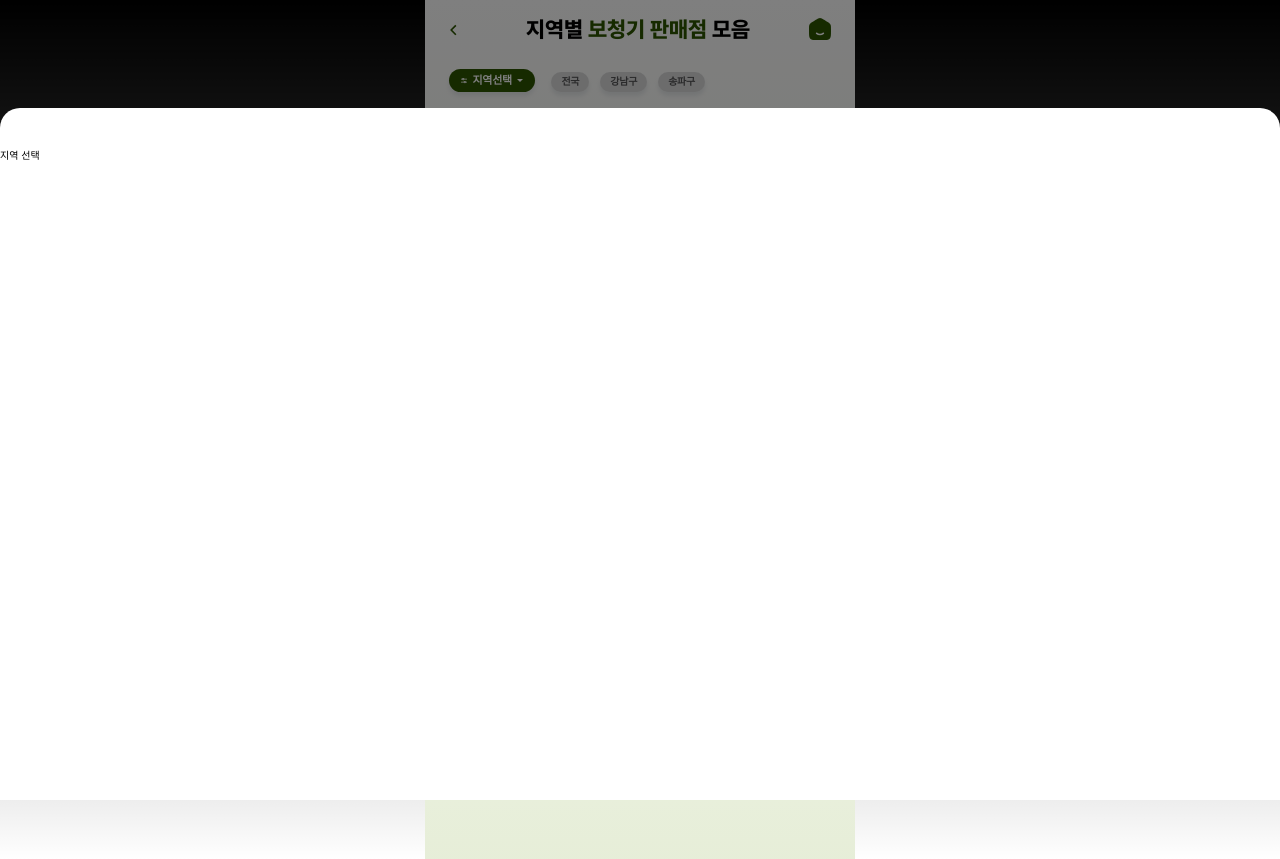
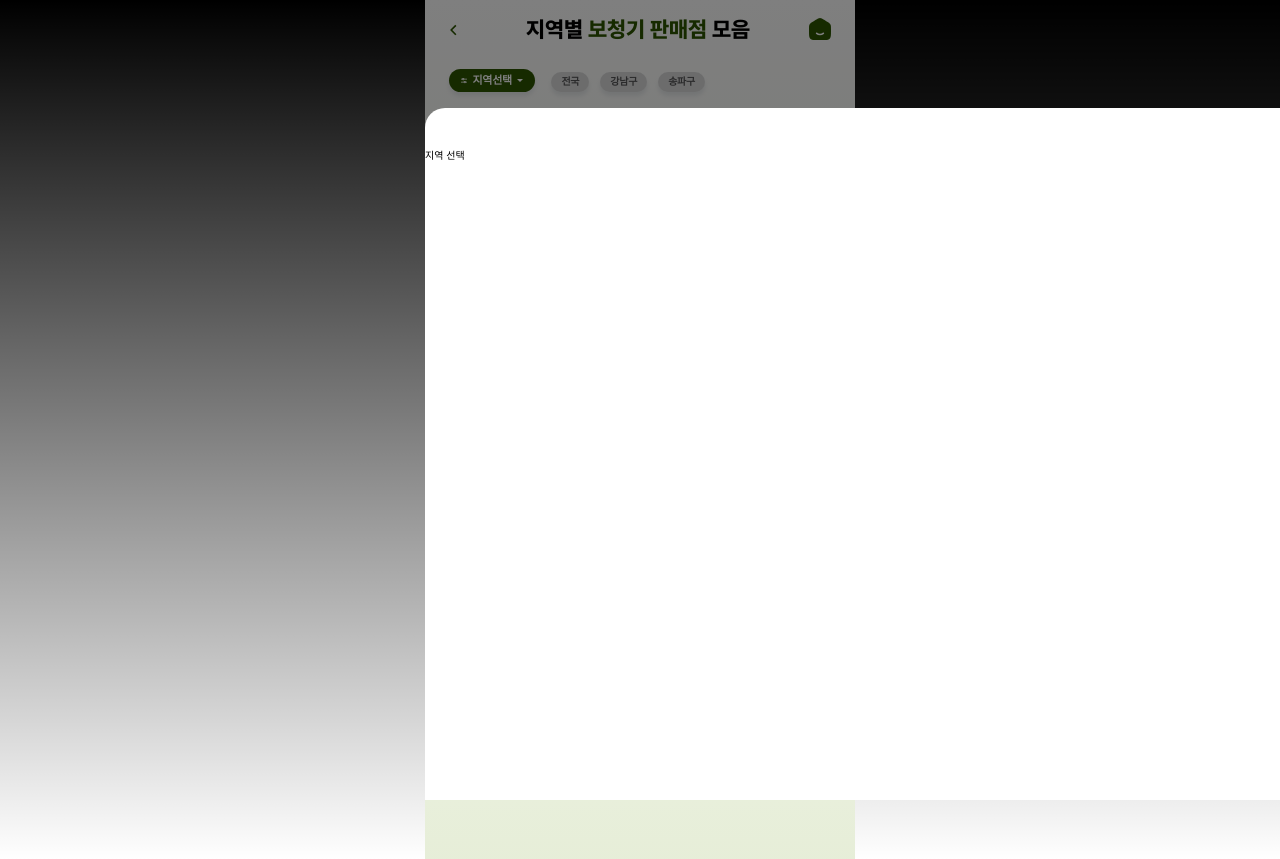
Before and after one commit to zestlee1106/bori-fe, a Next.js app: page /shop in a window 1280 px wide. Built offline with nearby package versions, Linux system fonts and the light colour scheme; grey boxes are pictures that could not be loaded.

Commit message:
update: 다이얼로그 스타일 추가
- 다이얼로그가 위에 뜰 수 있도록 z index 수정
- 라우터 경로가 바뀔 때마다 다이얼로그를 비워주도록 로직 추가

```diff
--- a/app/components/basic/Header.tsx
+++ b/app/components/basic/Header.tsx
@@ -97,7 +97,7 @@ const Header = () => {
 
   return (
     <header
-      className={classnames('top-0 w-full max-w-screen items-center flex z-[800]', {
+      className={classnames('top-0 w-full max-w-screen items-center flex', {
         'bg-none': backgroundColor === 'transparent',
         'bg-white': backgroundColor === 'white',
         'bg-black': backgroundColor === 'black',
@@ -109,7 +109,7 @@ const Header = () => {
         paddingRight: `${paddingX || '2.9'}rem`,
       }}
     >
-      <div className="flex w-full flex-col">
+      <div className="flex w-full flex-col z-[800]">
         <div className="flex h-header justify-between items-center w-full">
           {left === 'logo' && <Image className="w-[5rem] h-[5rem]" src={Logo} alt="logo" />} {/* 50px -> 5rem */}
           {left === 'back' && (
--- a/app/components/container/DialogList.tsx
+++ b/app/components/container/DialogList.tsx
@@ -1,17 +1,27 @@
 'use client'
 
 import useDialogStore from '@/app/stores/dialog'
-import { useEffect, useState } from 'react'
+import { useEffect, useState, useRef } from 'react'
 import ReactDOM from 'react-dom'
 import Dialog from '../basic/Dialog'
+import { usePathname } from 'next/navigation'
 
 const DialogList = () => {
-  const { dialogList } = useDialogStore()
+  const { dialogList, clearDialog } = useDialogStore()
   const [mounted, setMounted] = useState(false)
+  const pathname = usePathname()
+  const previousPathnameRef = useRef(pathname)
 
   useEffect(() => {
     setMounted(true)
   }, [])
+
+  useEffect(() => {
+    if (previousPathnameRef.current !== pathname && dialogList.length > 0) {
+      clearDialog()
+    }
+    previousPathnameRef.current = pathname
+  }, [pathname])
 
   if (!mounted) {
     return null
@@ -25,10 +35,14 @@ const DialogList = () => {
 
   return ReactDOM.createPortal(
     <>
-      {dialogList.length > 0 && <div className="fixed w-full h-full bg-BLACK_1000 bg-opacity-50"></div>}
-      {dialogList.map((dialog) => (
-        <Dialog key={dialog.id} dialog={dialog} />
-      ))}
+      {dialogList.length > 0 && (
+        <div className="w-full h-full fixed z-[3000] top-0">
+          <div className="fixed w-full h-full bg-BLACK_1000 bg-opacity-50"></div>
+          {dialogList.map((dialog) => (
+            <Dialog key={dialog.id} dialog={dialog} />
+          ))}
+        </div>
+      )}
     </>,
     dialogRoot,
   )
--- a/app/layout.tsx
+++ b/app/layout.tsx
@@ -56,7 +56,7 @@ const RootLayout = ({
         <Nav />
         <ToastList />
         <DialogList />
-        <div className="w-full h-full fixed z-[3000] top-0" id="dialog-root"></div>
+        <div className="max-w-screen min-w-screen w-full fixed top-0" id="dialog-root"></div>
         <div className="max-w-screen min-w-screen w-full fixed bottom-0" id="toast-root" />
       </body>
     </html>
--- a/app/stores/dialog.ts
+++ b/app/stores/dialog.ts
@@ -17,6 +17,7 @@ interface DialogAction {
   addDialog: (content: React.ReactNode) => void
   removeDialog: (id: string) => void
   popDialog: () => void
+  clearDialog: () => void
 }
 
 const useDialogStore = create<DialogState & DialogAction>((set, get) => ({
@@ -47,6 +48,9 @@ const useDialogStore = create<DialogState & DialogAction>((set, get) => ({
     newDialogList.pop()
     set({ dialogList: newDialogList })
   },
+  clearDialog: () => {
+    set({ dialogList: [] })
+  },
 }))
 
 export default useDialogStore
```
